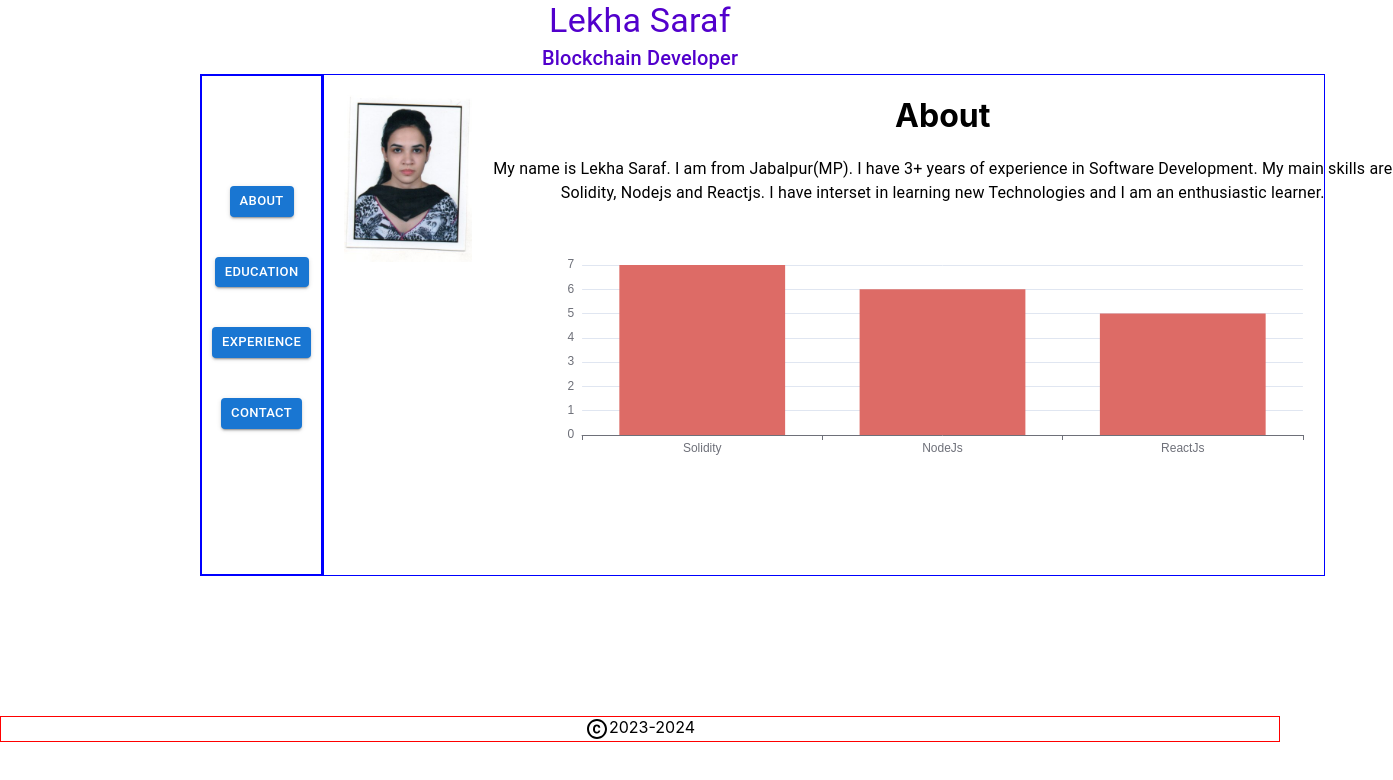
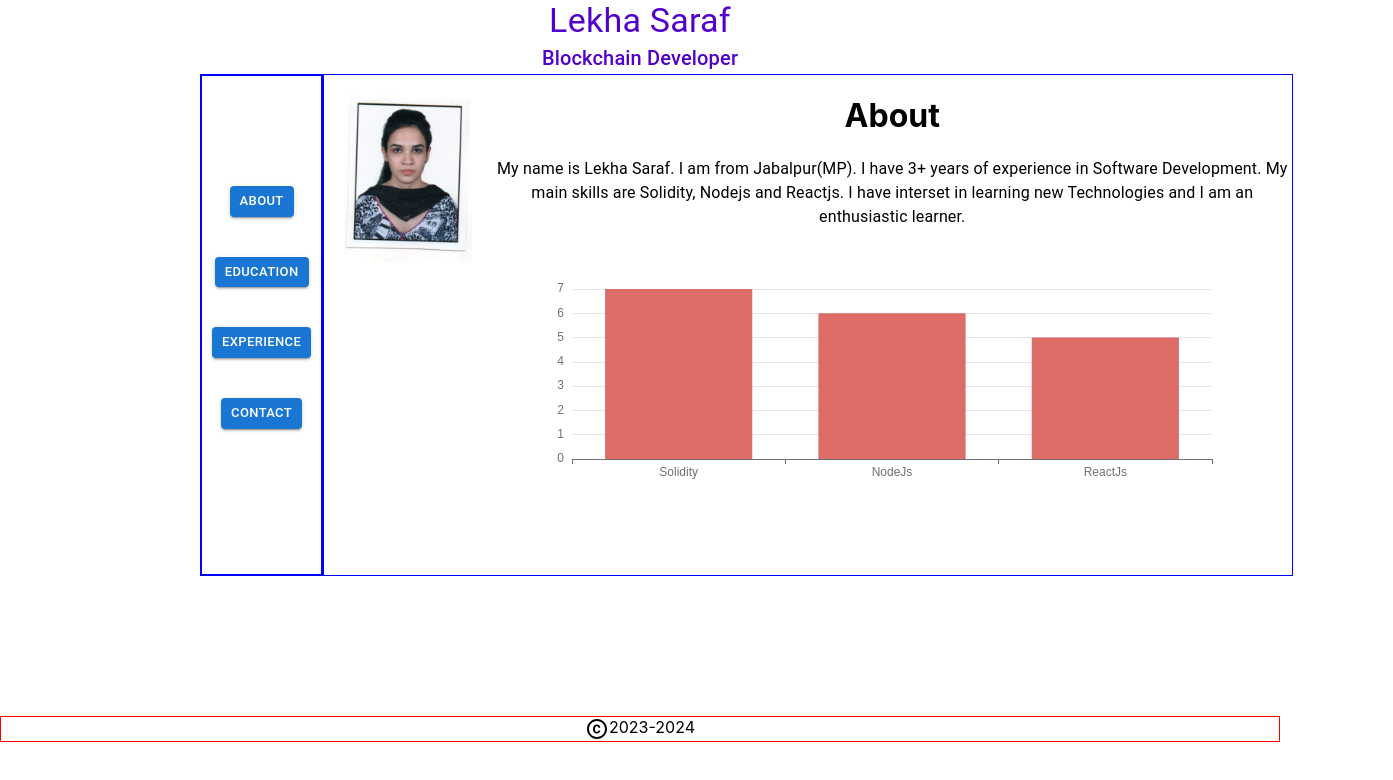
Before and after one commit to devLekha/webprofile, a React (Create React App) app: page / in a window 1280 px wide. Shown: the top 780 px of the page, 1393 px wide, since content can reach past the window. Built offline with nearby package versions, Linux system fonts and the light colour scheme.

Commit message:
ui fixed

```diff
--- a/src/Pages/About/index.js
+++ b/src/Pages/About/index.js
@@ -18,7 +18,7 @@ const About = ()=>{
         ]
       };
     return(
-        <Box>
+        <Box style={{width:800}}>
     <h1>About</h1>
     <Typography>My name is Lekha Saraf. I am from Jabalpur(MP). I have 3+ years of experience in Software Development. My main skills are Solidity, Nodejs and Reactjs. I have interset in learning new Technologies and I am an enthusiastic learner.</Typography>
   <ReactECharts option={option} />
```
